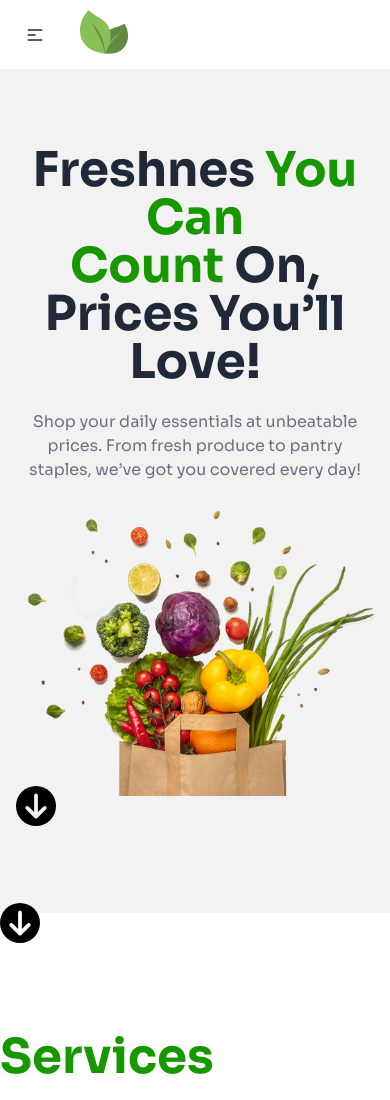
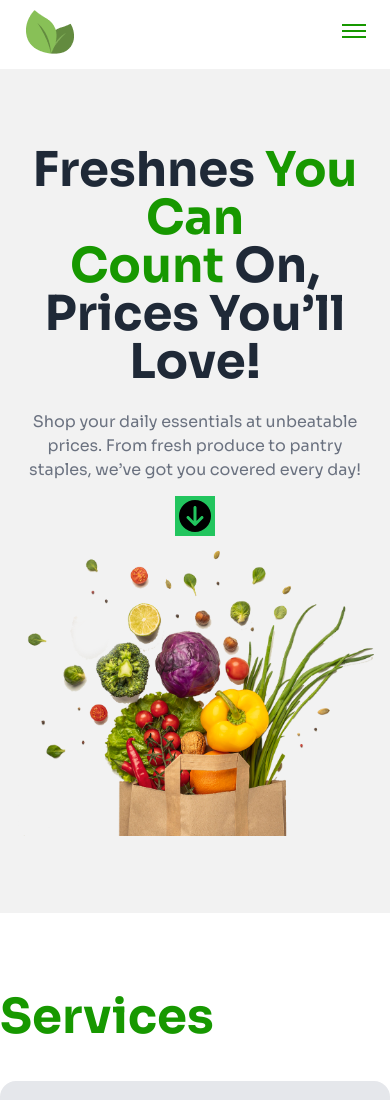
Before and after one commit to JiaPixel/B11-A3-Living-Lab, a plain HTML site: page index.html in a window 390 px wide. Shown: the top 1100 px of the page. Drawn offline with nearby package versions, Linux system fonts and the light colour scheme.

Commit message:
complete

```diff
--- a/index.html
+++ b/index.html
@@ -45,9 +45,20 @@
 
         <!-- nav section -->
          <section class="container mx-auto">
+       <!-- Hamburger Section -->
+          <div class="relative lg:hidden">
+            <!-- Hamburger Button -->
+            <button class="absolute top-4 right-4 flex flex-col space-y-1 p-2  rounded-md">
+                <span class="block w-6 h-0.5 bg-nature-primary"></span>
+                <span class="block w-6 h-0.5 bg-nature-primary"></span>
+                <span class="block w-6 h-0.5 bg-nature-primary"></span>
+            </button>
+        </div>
+
             <div class="navbar bg-base-100">
                 <div class="navbar-start ">
-                  <div class="dropdown start ">
+                  <!-- humberger left  -->
+                  <!-- <div class="dropdown start ">
                     <div tabindex="0" role="button" class="btn btn-ghost lg:hidden">
                       <svg
                         xmlns="http://www.w3.org/2000/svg"
@@ -72,8 +83,9 @@
                       <li><a>Contact us</a></li>
 
                     </ul>
-                  </div>
+                  </div> -->
 
+                  <!-- humberger left end  -->
                   <div> <a class="btn btn-ghost text-xl">
                   <img class="hidden lg:block" src="c2-assets/logo-header.png" alt="">
                   <img class="lg:hidden" src="c2-assets/Group.png" alt="">
@@ -115,21 +127,22 @@
                       Count</span> On, Prices You’ll Love!</h1>
                     <p class="text-gray-500 py-6">
                         Shop your daily essentials at unbeatable prices. From fresh produce to pantry <br> staples, we’ve got you covered every day!
+
                     </p>
+                    <svg class="animate-bounce bg-green-500 p-1 rounf justify-self-center w-10 h-10" xmlns="http://www.w3.org/2000/svg" viewBox="0 0 512 512"><!--!Font Awesome Free 6.7.2 by @fontawesome - https://fontawesome.com License - https://fontawesome.com/license/free Copyright 2025 Fonticons, Inc.--><path d="M256 0a256 256 0 1 0 0 512A256 256 0 1 0 256 0zM127 297c-9.4-9.4-9.4-24.6 0-33.9s24.6-9.4 33.9 0l71 71L232 120c0-13.3 10.7-24 24-24s24 10.7 24 24l0 214.1 71-71c9.4-9.4 24.6-9.4 33.9 0s9.4 24.6 0 33.9L273 409c-9.4 9.4-24.6 9.4-33.9 0L127 297z"/></svg>
+                    <div>
+
+                    </div>
                         <!-- image section  -->
                <img src="c2-assets/hero-vegetables.png" alt="">
                 <!-- extra animation section  -->
 
-                    <div>
-                      <svg class="animate-bounce w-10 h-10" xmlns="http://www.w3.org/2000/svg" viewBox="0 0 512 512"><!--!Font Awesome Free 6.7.2 by @fontawesome - https://fontawesome.com License - https://fontawesome.com/license/free Copyright 2025 Fonticons, Inc.--><path d="M256 0a256 256 0 1 0 0 512A256 256 0 1 0 256 0zM127 297c-9.4-9.4-9.4-24.6 0-33.9s24.6-9.4 33.9 0l71 71L232 120c0-13.3 10.7-24 24-24s24 10.7 24 24l0 214.1 71-71c9.4-9.4 24.6-9.4 33.9 0s9.4 24.6 0 33.9L273 409c-9.4 9.4-24.6 9.4-33.9 0L127 297z"/></svg>
-                    </div>
+
                   </div>
                 </div>
 
               </div>
-              <div class="justify-center">
-                <svg class="animate-bounce w-10 h-10" xmlns="http://www.w3.org/2000/svg" viewBox="0 0 512 512"><!--!Font Awesome Free 6.7.2 by @fontawesome - https://fontawesome.com License - https://fontawesome.com/license/free Copyright 2025 Fonticons, Inc.--><path d="M256 0a256 256 0 1 0 0 512A256 256 0 1 0 256 0zM127 297c-9.4-9.4-9.4-24.6 0-33.9s24.6-9.4 33.9 0l71 71L232 120c0-13.3 10.7-24 24-24s24 10.7 24 24l0 214.1 71-71c9.4-9.4 24.6-9.4 33.9 0s9.4 24.6 0 33.9L273 409c-9.4 9.4-24.6 9.4-33.9 0L127 297z"/></svg>
-              </div>
+
           </section>
 
 
```
